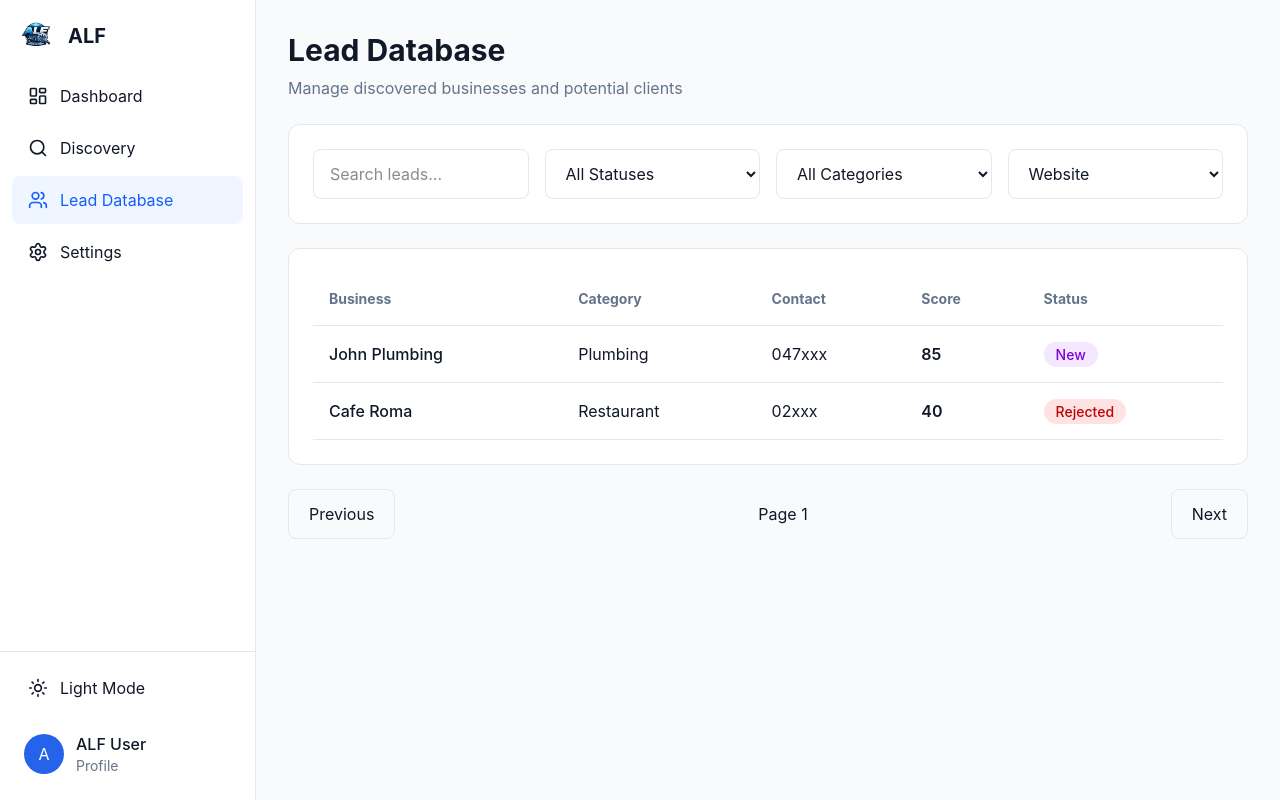
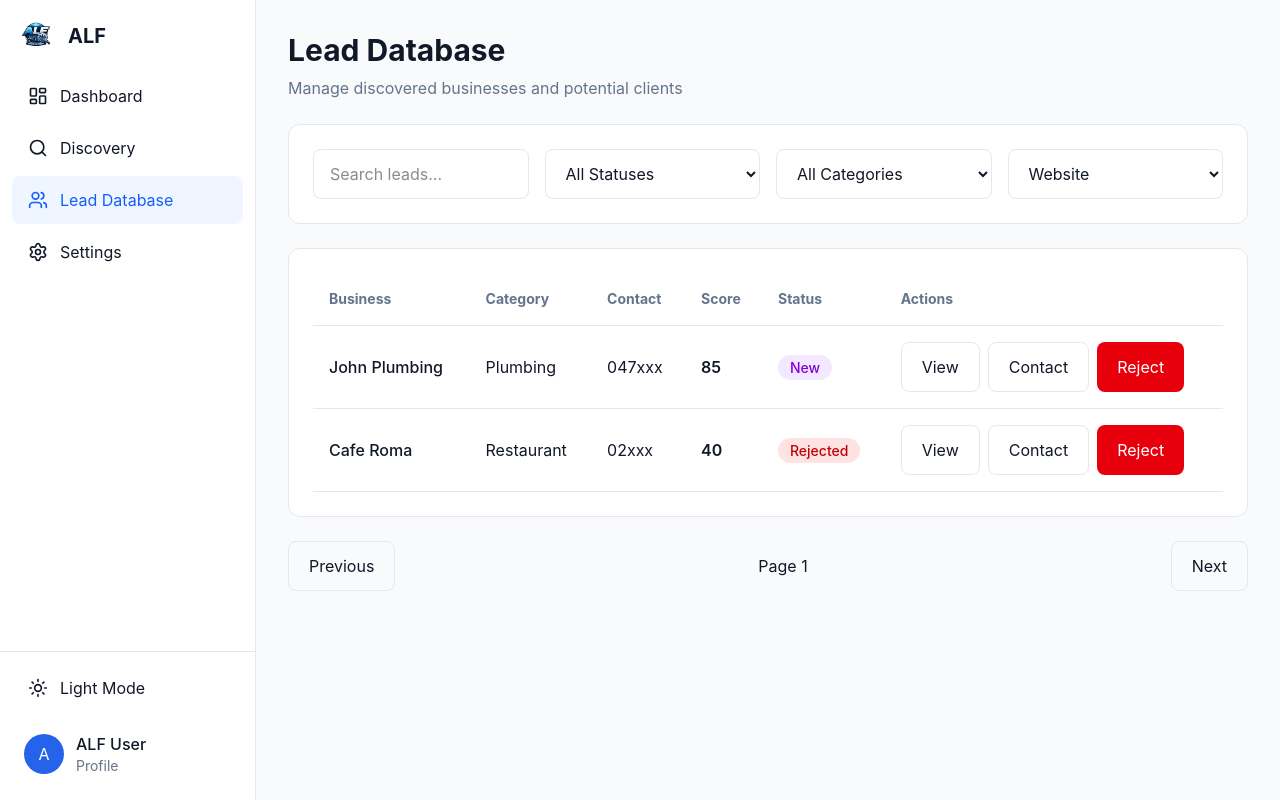
Before and after one commit to SiteSmithElias/ALF-auto-lead-finder, a React (Vite) app in the folder frontend/: page /leads in a window 1280 px wide. Built offline with nearby package versions, Linux system fonts and the light colour scheme.

Commit message:
feat: added modal ui element

```diff
--- /dev/null
+++ b/frontend/src/components/ui/Modal.tsx
@@ -0,0 +1,36 @@
+interface Props {
+  open: boolean;
+  title: string;
+  children: React.ReactNode;
+  onClose: () => void;
+}
+
+export default function Modal({
+  open,
+  title,
+  children,
+  onClose,
+}: Props) {
+  if (!open) return null;
+
+  return (
+    <div className="fixed inset-0 flex items-center justify-center bg-black/40">
+      <div className="w-full max-w-md rounded-xl bg-[var(--surface)] p-6">
+        <h2 className="text-xl font-semibold">
+          {title}
+        </h2>
+
+        <div className="mt-4">
+          {children}
+        </div>
+
+        <button
+          onClick={onClose}
+          className="mt-5 hover-surface rounded-lg px-4 py-2"
+        >
+          Close
+        </button>
+      </div>
+    </div>
+  );
+}
--- /dev/null
+++ b/frontend/src/features/leads/components/LeadActions.tsx
@@ -0,0 +1,38 @@
+import Button from "../../../components/ui/Button";
+
+interface Props {
+  onView: () => void;
+  onContact: () => void;
+  onReject: () => void;
+}
+
+export default function LeadActions({
+  onView,
+  onContact,
+  onReject,
+}: Props) {
+  return (
+    <div className="flex gap-2">
+      <Button
+        variant="secondary"
+        onClick={onView}
+      >
+        View
+      </Button>
+
+      <Button
+        variant="secondary"
+        onClick={onContact}
+      >
+        Contact
+      </Button>
+
+      <Button
+        variant="danger"
+        onClick={onReject}
+      >
+        Reject
+      </Button>
+    </div>
+  );
+}
--- a/frontend/src/features/leads/components/LeadTable.tsx
+++ b/frontend/src/features/leads/components/LeadTable.tsx
@@ -1,6 +1,7 @@
 import StatusBadge from "./StatusBadge";
 import Card from "../../../components/ui/Card";
 import type { Lead } from "../types";
+import LeadActions from "./LeadActions";
 
 interface Props {
   leads: Lead[];
@@ -35,6 +36,10 @@ export default function LeadTable({
 
               <th className="p-4">
                 Status
+              </th>
+
+              <th className="p-4">
+                Actions
               </th>
             </tr>
           </thead>
@@ -73,6 +78,14 @@ export default function LeadTable({
                 <td className="p-4">
                   <StatusBadge status={lead.status} />
                 </td>
+
+                <td className="p-4">
+                    <LeadActions
+                    onView={()=>onSelect(lead)}
+                    onContact={()=>console.log("contact",lead)}
+                    onReject={()=>console.log("reject",lead)}
+                    />
+                </td>
               </tr>
             ))}
           </tbody>
```
